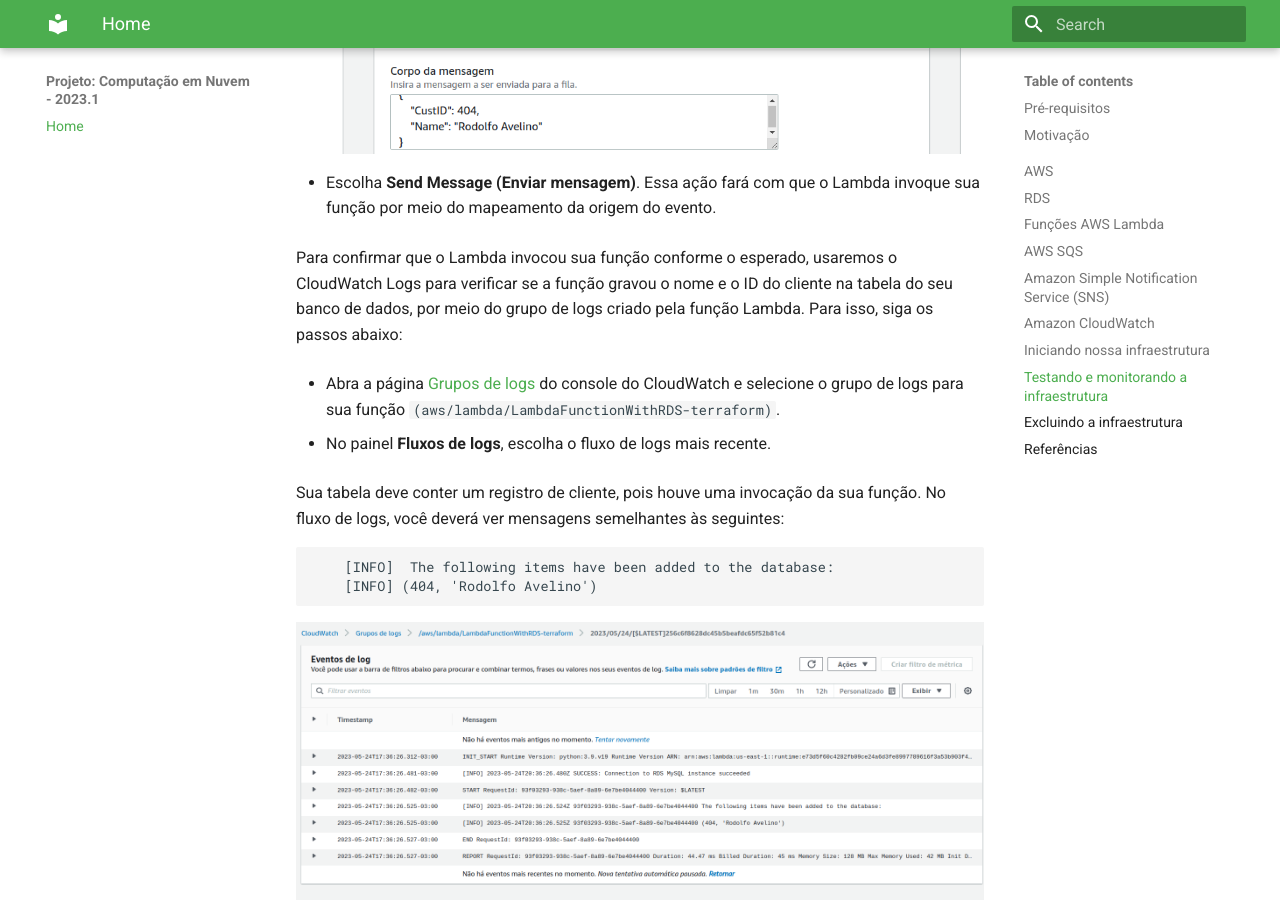
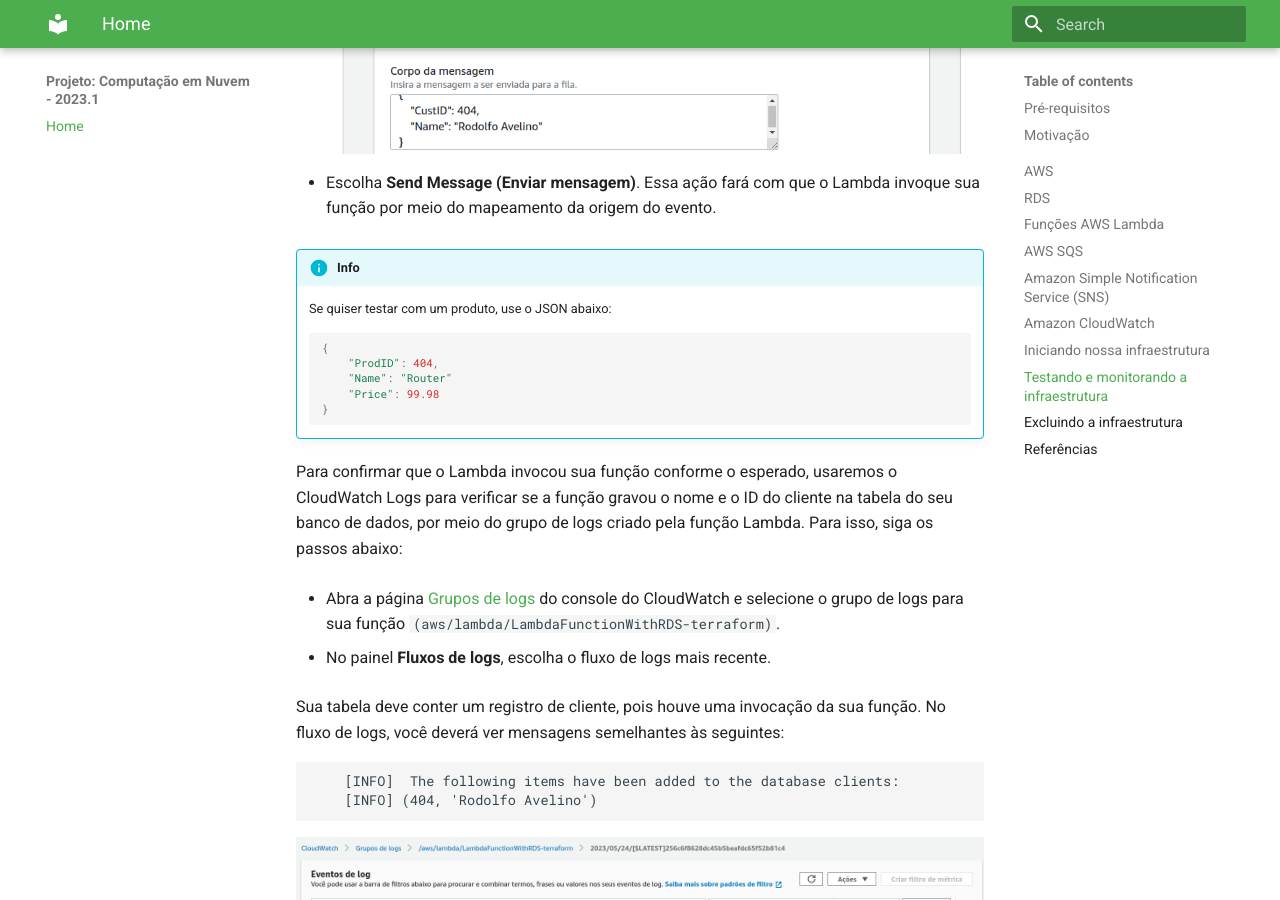
Before and after one commit to lorrancmlopes/CloudComputing, an MkDocs documentation site: the page built from docs-src/index.md, in a window 1280 px wide and 900 px high, scrolled down 16216 px. Built offline with MkDocs 1.6.1 and Material for MkDocs 9.7.7, drawn with Linux system fonts in a browser that asks for light colours; emoji names are drawn with the system emoji font.

Commit message:
finaliza site

````diff
--- a/docs-src/index.md
+++ b/docs-src/index.md
@@ -582,7 +582,7 @@
 O esperado é algo como na imagem abaixo:
 ![](sns.png)
 
-E o alarme [aqui]().
+E o alarme [aqui](https://us-east-1.console.aws.amazon.com/cloudwatch/home?region=us-east-1#alarmsV2:).
 O esperado é algo como na imagem abaixo:
 ![](alarme.png)
 
@@ -606,6 +606,17 @@
 
 - Escolha **Send Message (Enviar mensagem)**. Essa ação fará com que o Lambda invoque sua função por meio do mapeamento da origem do evento.
 
+
+!!! info
+    Se quiser testar com um produto, use o JSON abaixo:
+    ```java
+    {
+        "ProdID": 404,
+        "Name": "Router"
+        "Price": 99.98
+    }
+    ```
+
 Para confirmar que o Lambda invocou sua função conforme o esperado, usaremos o CloudWatch Logs para verificar se a função gravou o nome e o ID do cliente na tabela do seu banco de dados, por meio do grupo de logs criado pela função Lambda. Para isso, siga os passos abaixo:
 
 
@@ -616,7 +627,7 @@
 Sua tabela deve conter um registro de cliente, pois houve uma invocação da sua função. No fluxo de logs, você deverá ver mensagens semelhantes às seguintes:
 
 ```
-    [INFO]  The following items have been added to the database:
+    [INFO]  The following items have been added to the database clients:
     [INFO] (404, 'Rodolfo Avelino')
 ```
 
````
